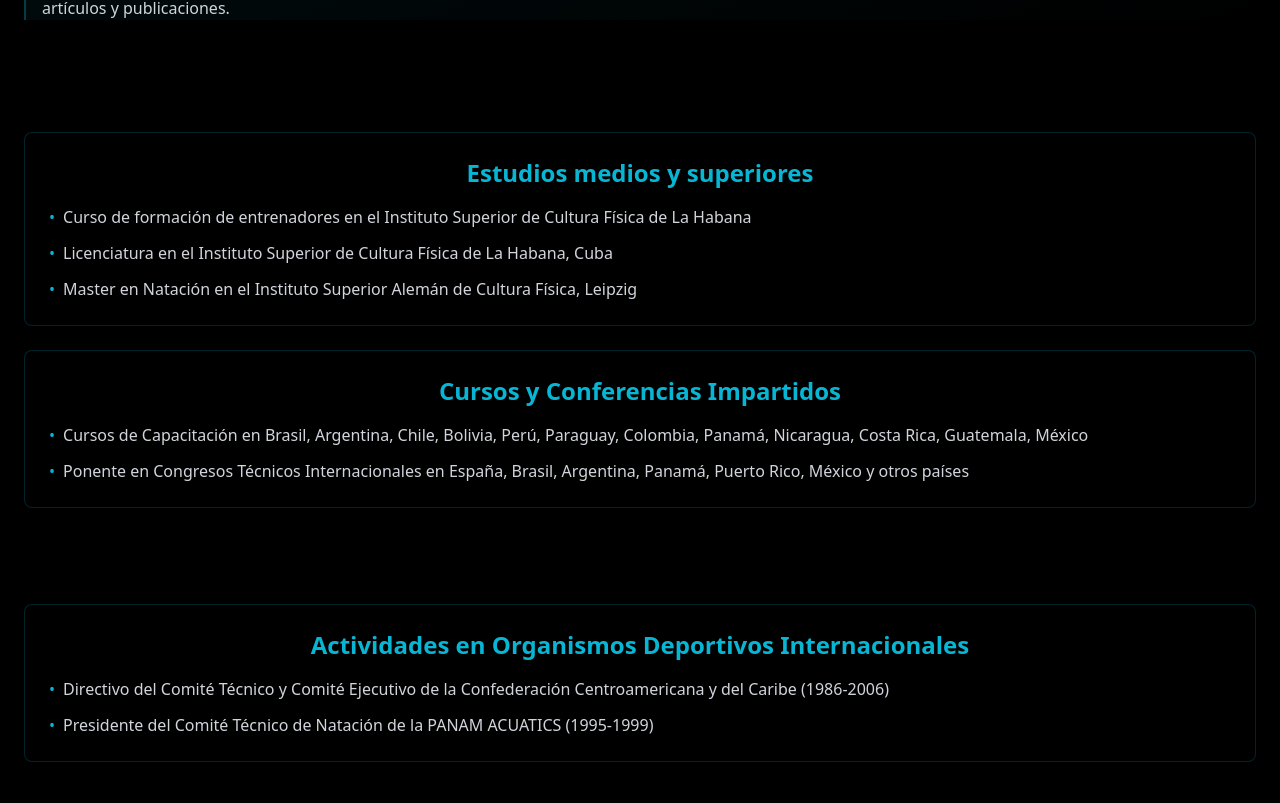
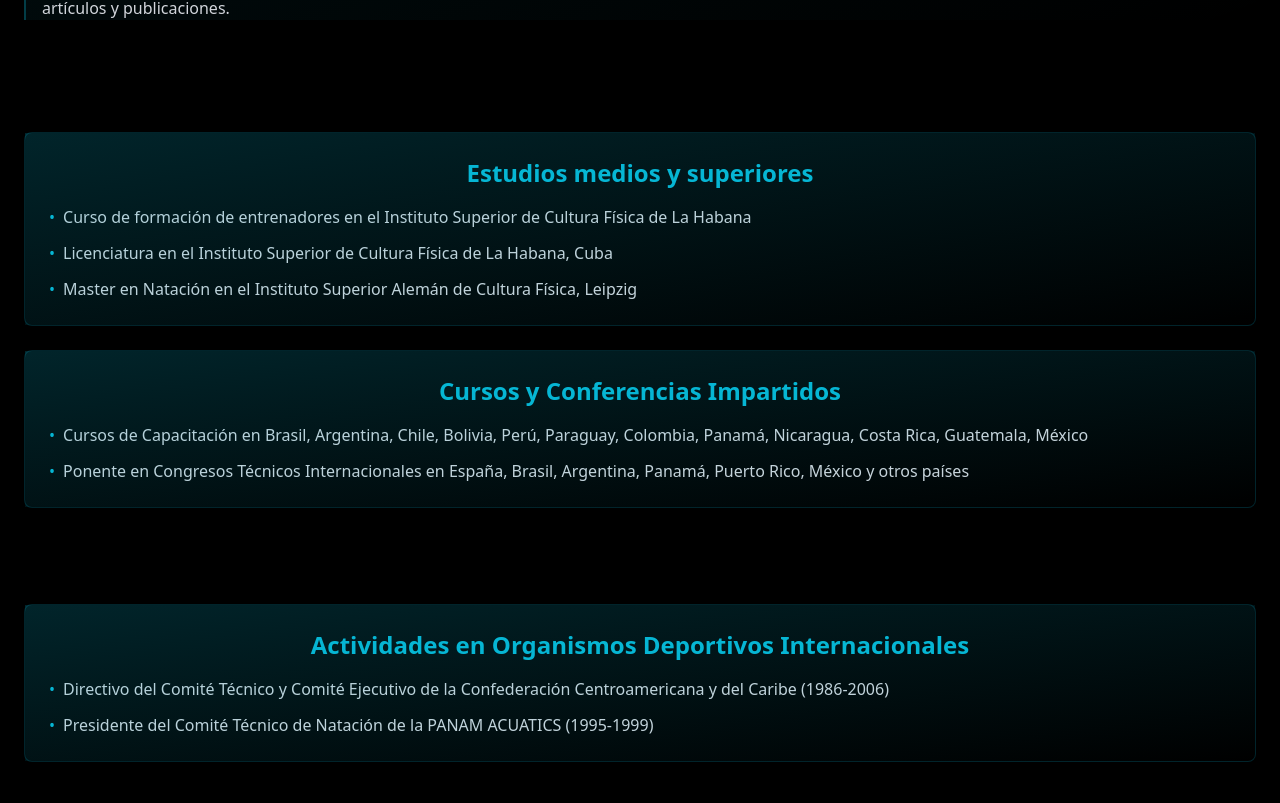
Before and after one commit to kiskee/SVG-Natacion, a React (Vite) app: page /info in a window 1280 px wide. Shown: the part 657-1460 px from the top of the page. Built offline with nearby package versions, Linux system fonts and the light colour scheme.

Commit message:
[DEV] - fixing styles for info page

```diff
--- a/package.json
+++ b/package.json
@@ -12,6 +12,7 @@
   "dependencies": {
     "@radix-ui/react-dialog": "^1.1.4",
     "@radix-ui/react-dropdown-menu": "^2.1.4",
+    "@radix-ui/react-label": "^2.1.1",
     "@radix-ui/react-slot": "^1.1.1",
     "@react-oauth/google": "^0.12.1",
     "@vercel/speed-insights": "^1.1.0",
--- a/src/components/Header.jsx
+++ b/src/components/Header.jsx
@@ -4,6 +4,7 @@ import logo from "../assets/final.png";
 import { useState, useContext } from "react";
 import SingInDialog from "./SingInDialog";
 import { UserDetailContext } from "@/context/UserDetailContext";
+import { Link } from "react-router-dom";
 
 export default function Header() {
   const [openDialog, setOpenDialog] = useState(false);
@@ -33,7 +34,7 @@ export default function Header() {
             to-blue-600
             drop-shadow-[0_2px_4px_rgba(0,236,255,0.3)]"
           >
-            SVG - Natacion
+            <Link to="/"> SVG - Natacion</Link>
           </h1>
         </div>
 
--- a/src/components/SingInDialog.jsx
+++ b/src/components/SingInDialog.jsx
@@ -13,6 +13,8 @@ export default function SingInDialog({ openDialog, closeDialog }) {
   const { userDetail, setUserDetail } = useContext(UserDetailContext);
   // body
   return (
+
+    <>
     <Dialog open={openDialog} onOpenChange={closeDialog} className="bg-white ">
       <DialogContent className="bg-black text-white flex flex-col items-center justify-center gap-3">
         <DialogHeader>
@@ -38,5 +40,6 @@ export default function SingInDialog({ openDialog, closeDialog }) {
         </p>
       </DialogContent>
     </Dialog>
+    </>
   );
 }
--- /dev/null
+++ b/src/components/ui/label.jsx
@@ -0,0 +1,16 @@
+import * as React from "react"
+import * as LabelPrimitive from "@radix-ui/react-label"
+import { cva } from "class-variance-authority";
+
+import { cn } from "@/lib/utils"
+
+const labelVariants = cva(
+  "text-sm font-medium leading-none peer-disabled:cursor-not-allowed peer-disabled:opacity-70"
+)
+
+const Label = React.forwardRef(({ className, ...props }, ref) => (
+  <LabelPrimitive.Root ref={ref} className={cn(labelVariants(), className)} {...props} />
+))
+Label.displayName = LabelPrimitive.Root.displayName
+
+export { Label }
--- a/src/pages/Info.jsx
+++ b/src/pages/Info.jsx
@@ -70,6 +70,9 @@ export default function Info() {
         <div className="grid gap-6 md:grid-cols-2">
           {/* Estudios Card */}
           <div className="bg-black/50 backdrop-blur-sm border border-cyan-500/20 rounded-lg p-6">
+            <div className="absolute inset-0">
+              <div className="absolute inset-0 bg-gradient-to-br from-cyan-500/20 to-transparent"></div>
+            </div>
             <h3 className="text-2xl font-semibold text-cyan-500 mb-4 text-center">
               Estudios medios y superiores
             </h3>
@@ -94,6 +97,9 @@ export default function Info() {
 
           {/* Cursos Impartidos Card */}
           <div className="bg-black/50 backdrop-blur-sm border border-cyan-500/20 rounded-lg p-6">
+            <div className="absolute inset-0">
+              <div className="absolute inset-0 bg-gradient-to-br from-cyan-500/20 to-transparent"></div>
+            </div>
             <h3 className="text-2xl font-semibold text-cyan-500 mb-4 text-center">
               Cursos y Conferencias Impartidos
             </h3>
@@ -117,6 +123,9 @@ export default function Info() {
       {/* Actividades Internacionales */}
       <div className="container mx-auto px-6 py-12">
         <div className="bg-black/80 backdrop-blur-sm border border-cyan-500/20 rounded-lg p-6">
+          <div className="absolute inset-0">
+            <div className="absolute inset-0 bg-gradient-to-br from-cyan-500/20 to-transparent"></div>
+          </div>
           <h3 className="text-2xl font-semibold text-cyan-500 mb-4 text-center">
             Actividades en Organismos Deportivos Internacionales
           </h3>
```
Also changed, not shown: 1 other file (tests, documents, lock files or other folders).
